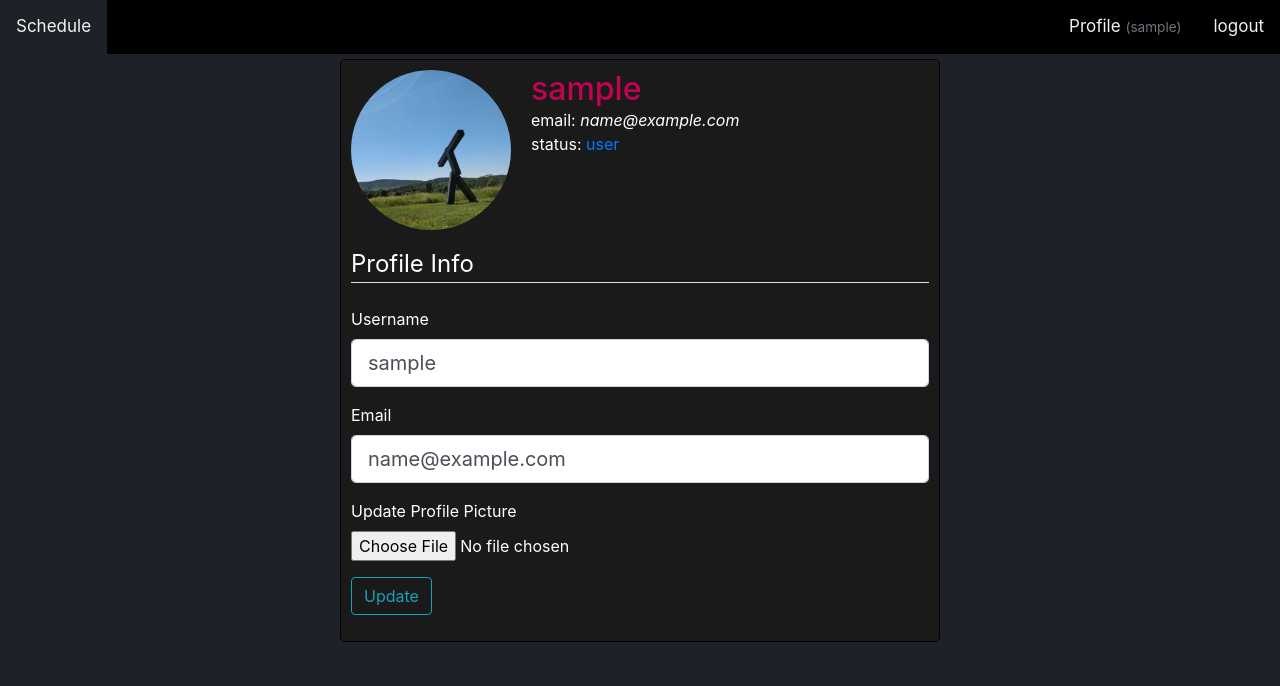
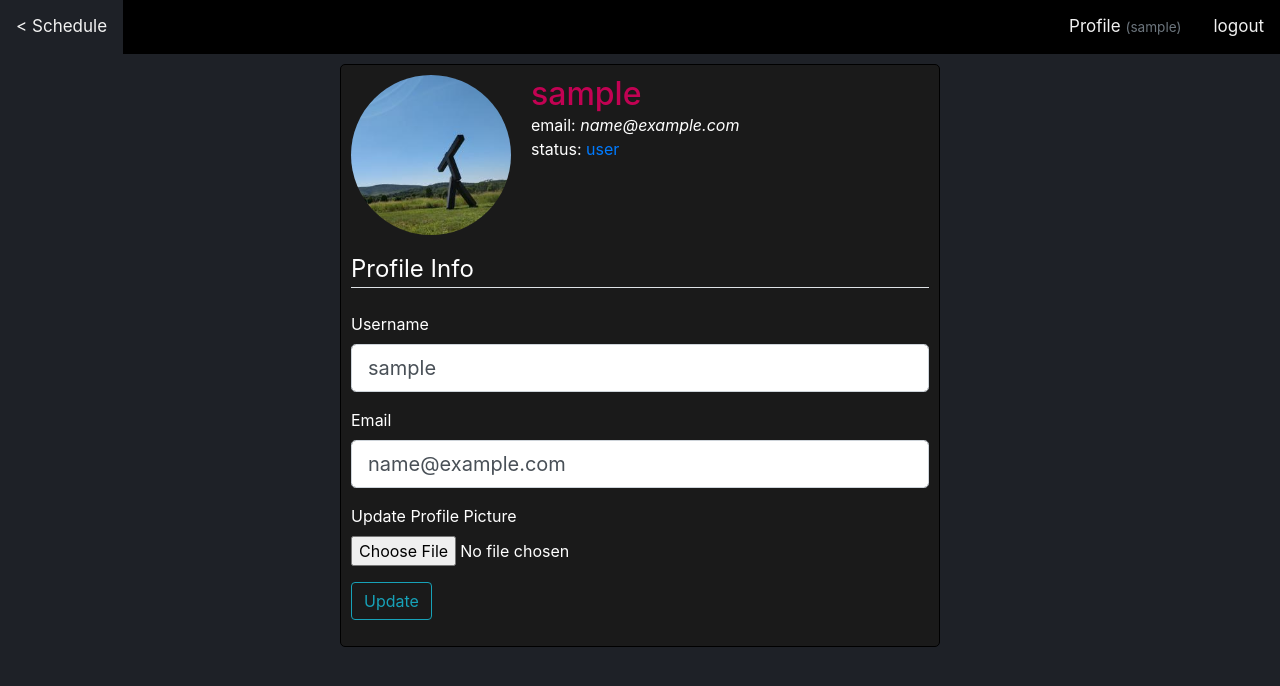
Before and after one commit to AnonymousSeal/webapp, a Flask app: a page that uses quickstart_app/templates/base.html in a window 1280 px wide. Shown: the top 686 px of the page. Run offline with Flask 2, Linux system fonts and the light colour scheme; the visitor is signed in with stand-in values (Sample User, id 1); data comes from the database, SQL or seed files in the repository; some libraries are stand-ins or nearby versions.

Commit message:
navbar fixed position and custom links for pages

```diff
--- a/quickstart_app/static/css/main.css
+++ b/quickstart_app/static/css/main.css
@@ -95,10 +95,17 @@ hr{
   margin-left: 20px;
 }
 
+.mt-4em{
+  margin-top: 4em;
+}
+
 /* Add a black background color to the top navigation */
 .topnav {
   background-color: black;
   overflow: hidden;
+  position: fixed;
+  top: 0;
+  width: 100%;
 }
 
 /* Style the links inside the navigation bar */
--- a/quickstart_app/tasks/routes.py
+++ b/quickstart_app/tasks/routes.py
@@ -40,7 +40,7 @@ def comment(comment_id):
     if request.method == 'GET':
         form.content.data = comment.comment
 
-    return render_template('comment.html', title=task.name, comment=comment, form=form)
+    return render_template('comment.html', title=task.name, comment=comment, task=task, form=form)
 
 @tasks.route('/task/<int:task_id>/comment', methods=['GET', 'POST'])
 @login_required
@@ -57,7 +57,7 @@ def add_comment_content(task_id):
 
         return redirect(url_for('tasks.task', task_id=task_id))
     return render_template('comment_content.html', title='Add Comment',
-                            form=form)
+                            form=form, task=task)
 
 @tasks.route('/comment/<int:comment_id>/upload', methods=['GET', 'POST'])
 @login_required
--- a/quickstart_app/templates/add_task.html
+++ b/quickstart_app/templates/add_task.html
@@ -1,5 +1,8 @@
 {% from "_render_field.html" import render_string_field_like %}
 {% extends "base.html" %}
+{% block navbar %}
+  <a href="{{ url_for('tasks.schedule') }}">&lt Schedule</a>
+{% endblock navbar %}
 {% block body %}
 
 <section id=add_new_task>
--- a/quickstart_app/templates/base.html
+++ b/quickstart_app/templates/base.html
@@ -7,6 +7,8 @@
 
     <link rel="stylesheet" href="https://stackpath.bootstrapcdn.com/bootstrap/4.5.2/css/bootstrap.min.css" integrity="sha384-JcKb8q3iqJ61gNV9KGb8thSsNjpSL0n8PARn9HuZOnIxN0hoP+VmmDGMN5t9UJ0Z" crossorigin="anonymous">
     <link rel="stylesheet" href="{{url_for('static', filename='css/main.css')}}">
+
+    {% block head %}{% endblock head %}
 
     {% if title %}
       <title>{{title}}</title>
@@ -19,7 +21,7 @@
 
     <section>
     <div class="topnav">
-        <a href="{{url_for('tasks.schedule')}}">Schedule</a>
+      {% block navbar %}{% endblock navbar %}
       {% if current_user.is_authenticated %}
         <a class="float-right" href="{{url_for('users.logout')}}">logout</a>
         <a class="float-right" href="{{url_for('users.profile', username=current_user.username)}}">
@@ -33,7 +35,7 @@
     </div>
   </section>
 
-    <div class="container wrap border-round spaced mt mb-4">
+    <div class="container wrap border-round spaced mt-4em mb-4">
       {% with messages = get_flashed_messages(with_categories=true) %}
         {% if messages %}
           {% for category, message in messages %}
@@ -43,6 +45,7 @@
           {% endfor %}
         {% endif %}
       {% endwith %}
+
       {% block body %}{% endblock body %}
     </div>
 
--- a/quickstart_app/templates/comment.html
+++ b/quickstart_app/templates/comment.html
@@ -1,5 +1,8 @@
 {% from "_render_field.html" import render_string_field_like %}
 {% extends "base.html" %}
+{% block navbar %}
+  <a href="{{ url_for('tasks.task', task_id=task.id) }}">&lt {{ task.name }}</a>
+{% endblock navbar %}
 {% block body %}
   <div class="border-round bg-black spaced">
     <div class="bb-grey mb-4 pb-25">
--- a/quickstart_app/templates/comment_content.html
+++ b/quickstart_app/templates/comment_content.html
@@ -1,5 +1,8 @@
 {% from "_render_field.html" import render_string_field_like %}
 {% extends "base.html" %}
+{% block navbar %}
+  <a href="{{ url_for('tasks.task', task_id=task.id) }}">&lt {{ task.name }}</a>
+{% endblock navbar %}
 {% block body %}
   <div class="content-section">
     <fieldset class="form-group">
--- a/quickstart_app/templates/comment_upload.html
+++ b/quickstart_app/templates/comment_upload.html
@@ -1,5 +1,8 @@
 {% from "_render_field.html" import render_upload_field_like %}
 {% extends "base.html" %}
+{% block navbar %}
+  <a href="{{ url_for('tasks.comment', comment_id=comment.id) }}">&lt Back to upload</a>
+{% endblock navbar %}
 {% block body %}
   <div class="content-section">
     <fieldset class="form-group">
@@ -23,7 +26,6 @@
           </div>
         {% endfor %}
       </section>
-      <a class="btn btn-secondary mt-4 m-1" href="{{ url_for('tasks.comment', comment_id=comment.id) }}">< Back</a>
     </fieldset>
   </div>
 {% endblock body %}
--- a/quickstart_app/templates/config.html
+++ b/quickstart_app/templates/config.html
@@ -1,4 +1,7 @@
 {% extends "base.html" %}
+{% block navbar %}
+  <a href="{{ url_for('tasks.schedule') }}">&lt Schedule</a>
+{% endblock navbar %}
 {% block body %}
 
 <section id="admins">
--- a/quickstart_app/templates/profile.html
+++ b/quickstart_app/templates/profile.html
@@ -1,5 +1,8 @@
 {% from "_render_field.html" import render_string_field_like, render_upload_field_like %}
 {% extends "base.html" %}
+{% block navbar %}
+  <a href="{{ url_for('tasks.schedule') }}">&lt Schedule</a>
+{% endblock navbar %}
 {% block body %}
   <div class="content-section">
     <div class="media">
--- a/quickstart_app/templates/task.html
+++ b/quickstart_app/templates/task.html
@@ -1,4 +1,7 @@
 {% extends "base.html" %}
+{% block navbar %}
+  <a href="{{ url_for('tasks.schedule') }}">&lt Schedule</a>
+{% endblock navbar %}
 {% block body %}
 
   <section id=title>
```
Lines whose indentation alone changed are shown as unchanged.
